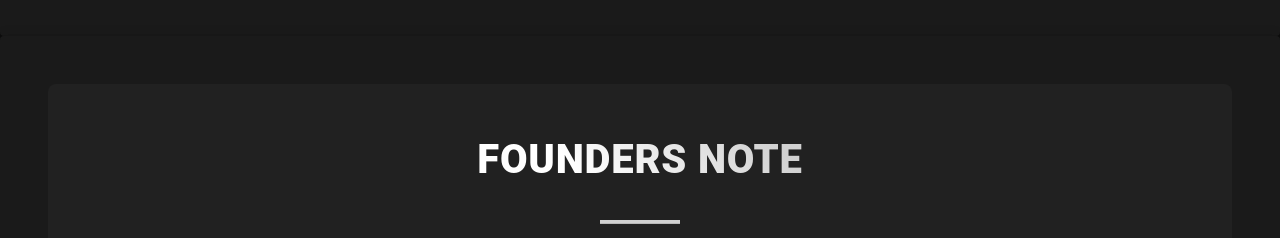
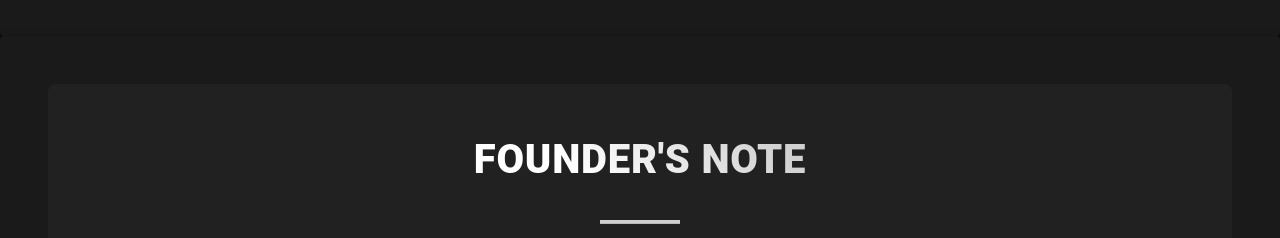
Before and after one commit to Rise-admin1/rise-home, a React (Vite) app in the folder client/: page / in a window 1280 px wide. Shown: the part 920-1158 px from the top of the page. Built offline with nearby package versions, Linux system fonts and the light colour scheme; a web font is replaced by a local one.

Commit message:
content change

```diff
--- a/client/src/components/FoundersNote.jsx
+++ b/client/src/components/FoundersNote.jsx
@@ -122,7 +122,7 @@ function FoundersNote() {
         {/* Heading Section */}
         <Box sx={styles.headingContainer}>
           <Typography variant="h2" sx={styles.heading}>
-            Founders Note
+            Founder's Note
           </Typography>
           <Divider sx={styles.divider} />
         </Box>
```
